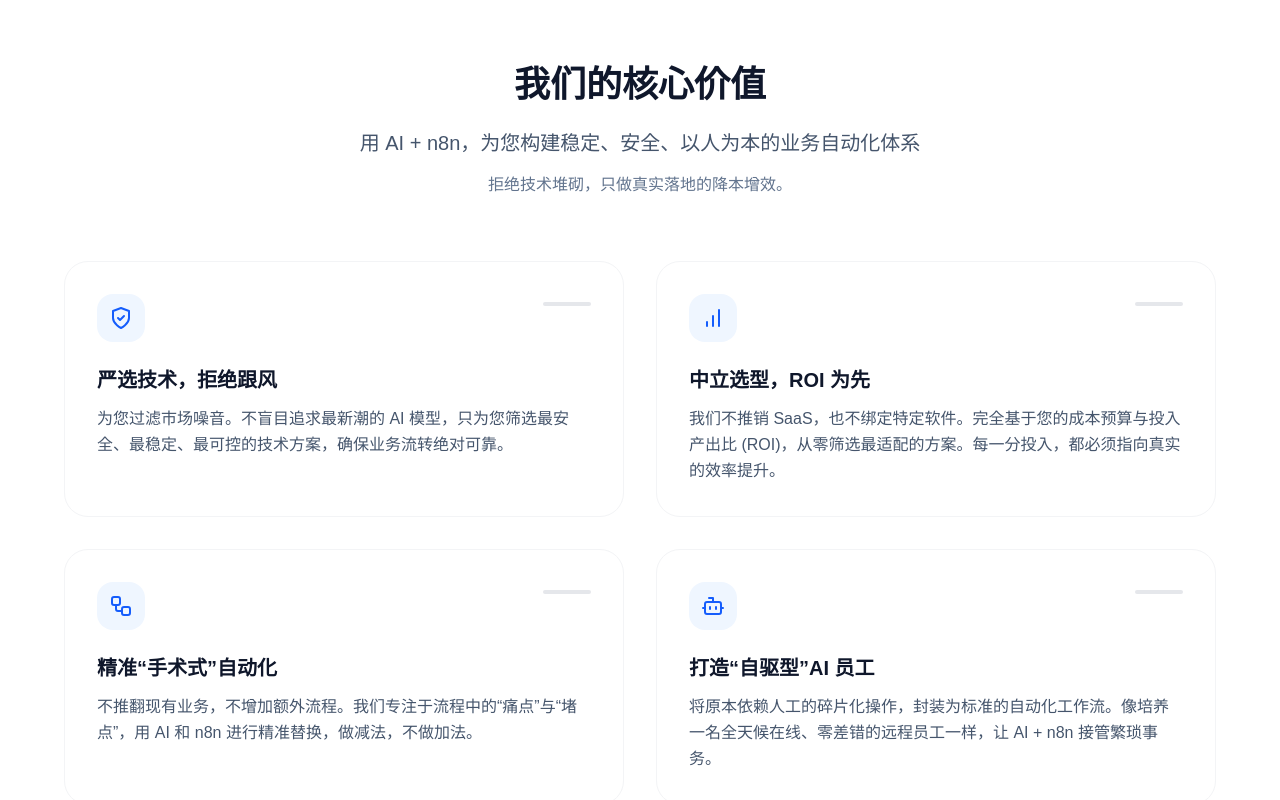
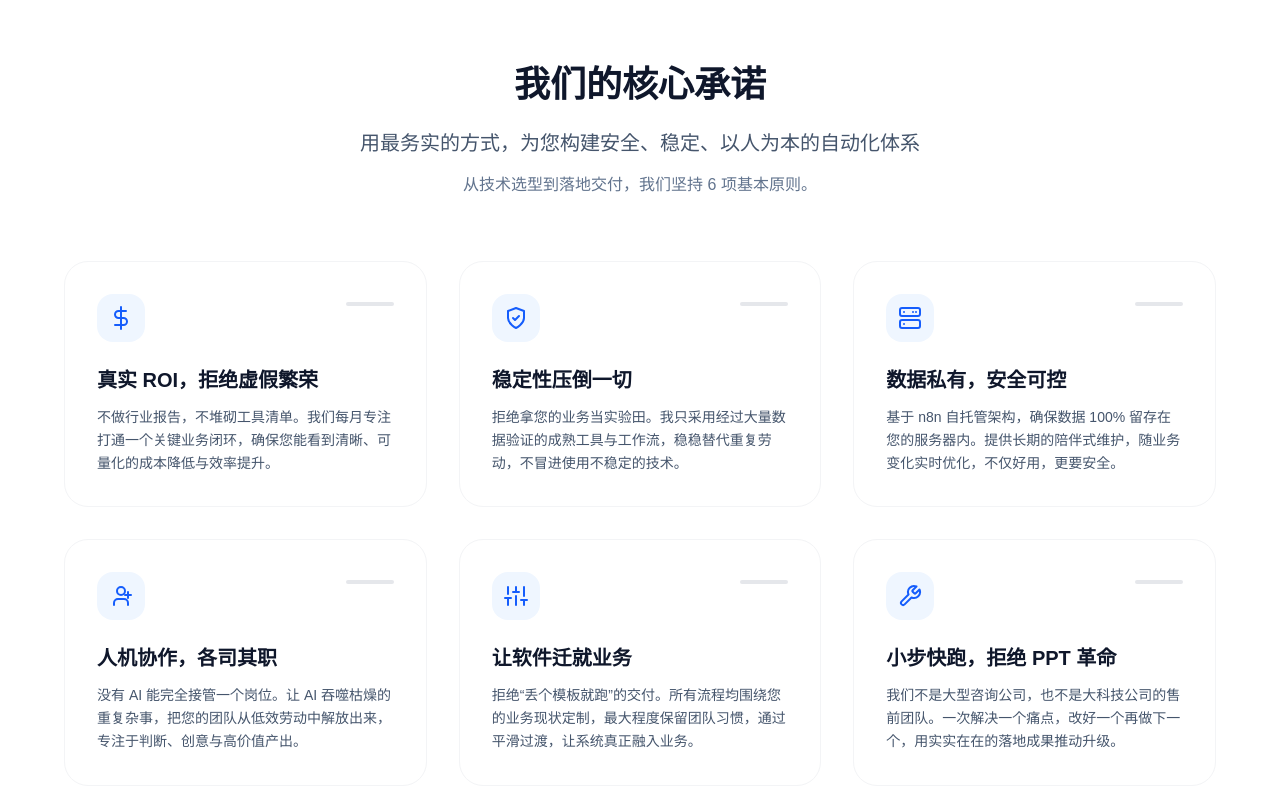
Before and after one commit to LEO-JIM/shangqunai, a Next.js app: page / in a window 1280 px wide. Shown: the part 2100-2900 px from the top of the page. Built offline with nearby package versions, Linux system fonts and the light colour scheme.

Commit message:
update feature

```diff
--- a/components/BusinessFeatures.tsx
+++ b/components/BusinessFeatures.tsx
@@ -2,36 +2,60 @@
 
 import React from "react";
 
-// 1. 定义与 PainPoints 风格一致的 SVG 图标
+// 针对 6 个核心价值点定制的 SVG 图标
 const Icons = {
-  Shield: () => (
+  // 1. 真实 ROI -> 增长趋势/钱袋 (代表量化回报)
+  Roi: () => (
+    <svg xmlns="http://www.w3.org/2000/svg" width="24" height="24" viewBox="0 0 24 24" fill="none" stroke="currentColor" strokeWidth="2" strokeLinecap="round" strokeLinejoin="round">
+      <line x1="12" y1="1" x2="12" y2="23" />
+      <path d="M17 5H9.5a3.5 3.5 0 0 0 0 7h5a3.5 3.5 0 0 1 0 7H6" />
+    </svg>
+  ),
+  // 2. 稳定性优先 -> 锚/盾牌 (代表稳固、不冒进)
+  Stable: () => (
     <svg xmlns="http://www.w3.org/2000/svg" width="24" height="24" viewBox="0 0 24 24" fill="none" stroke="currentColor" strokeWidth="2" strokeLinecap="round" strokeLinejoin="round">
       <path d="M12 22s8-4 8-10V5l-8-3-8 3v7c0 6 8 10 8 10z" />
       <path d="m9 12 2 2 4-4" />
     </svg>
   ),
-  Chart: () => (
+  // 3. 数据安全 -> 服务器/锁 (代表自托管、私有)
+  Security: () => (
     <svg xmlns="http://www.w3.org/2000/svg" width="24" height="24" viewBox="0 0 24 24" fill="none" stroke="currentColor" strokeWidth="2" strokeLinecap="round" strokeLinejoin="round">
-      <line x1="12" y1="20" x2="12" y2="10" />
-      <line x1="18" y1="20" x2="18" y2="4" />
-      <line x1="6" y1="20" x2="6" y2="16" />
+      <rect width="20" height="8" x="2" y="2" rx="2" ry="2" />
+      <rect width="20" height="8" x="2" y="14" rx="2" ry="2" />
+      <line x1="6" y1="6" x2="6.01" y2="6" />
+      <line x1="6" y1="18" x2="6.01" y2="18" />
+      <path d="M15 6h.01" />
+      <path d="M18 6h.01" />
     </svg>
   ),
-  Workflow: () => (
+  // 4. 人机协作 -> 用户 + 机器人 (代表分工)
+  Coop: () => (
     <svg xmlns="http://www.w3.org/2000/svg" width="24" height="24" viewBox="0 0 24 24" fill="none" stroke="currentColor" strokeWidth="2" strokeLinecap="round" strokeLinejoin="round">
-      <rect width="8" height="8" x="3" y="3" rx="2" />
-      <path d="M7 11v4a2 2 0 0 0 2 2h4" />
-      <rect width="8" height="8" x="13" y="13" rx="2" />
+      <path d="M19 21v-2a4 4 0 0 0-4-4H9a4 4 0 0 0-4 4v2" />
+      <circle cx="12" cy="7" r="4" />
+      <path d="M16 11h6" />
+      <path d="M19 8v6" />
     </svg>
   ),
-  Bot: () => (
+  // 5. 软件适应业务 -> 滑块/调节 (代表定制、适配)
+  Adapt: () => (
     <svg xmlns="http://www.w3.org/2000/svg" width="24" height="24" viewBox="0 0 24 24" fill="none" stroke="currentColor" strokeWidth="2" strokeLinecap="round" strokeLinejoin="round">
-      <path d="M12 8V4H8" />
-      <rect width="16" height="12" x="4" y="8" rx="2" />
-      <path d="M2 14h2" />
-      <path d="M20 14h2" />
-      <path d="M15 13v2" />
-      <path d="M9 13v2" />
+      <line x1="4" y1="21" x2="4" y2="14" />
+      <line x1="4" y1="10" x2="4" y2="3" />
+      <line x1="12" y1="21" x2="12" y2="12" />
+      <line x1="12" y1="8" x2="12" y2="3" />
+      <line x1="20" y1="21" x2="20" y2="16" />
+      <line x1="20" y1="12" x2="20" y2="3" />
+      <line x1="1" y1="14" x2="7" y2="14" />
+      <line x1="9" y1="8" x2="15" y2="8" />
+      <line x1="17" y1="16" x2="23" y2="16" />
+    </svg>
+  ),
+  // 6. 拒绝PPT -> 锤子/实干 (代表解决实际问题)
+  Action: () => (
+    <svg xmlns="http://www.w3.org/2000/svg" width="24" height="24" viewBox="0 0 24 24" fill="none" stroke="currentColor" strokeWidth="2" strokeLinecap="round" strokeLinejoin="round">
+      <path d="M14.7 6.3a1 1 0 0 0 0 1.4l1.6 1.6a1 1 0 0 0 1.4 0l3.77-3.77a6 6 0 0 1-7.94 7.94l-6.91 6.91a2.12 2.12 0 0 1-3-3l6.91-6.91a6 6 0 0 1 7.94-7.94l-3.76 3.76z" />
     </svg>
   ),
 };
@@ -39,28 +63,40 @@ const Icons = {
 const BusinessFeatures: React.FC = () => {
   const features = [
     {
-      title: "严选技术，拒绝跟风",
-      icon: <Icons.Shield />,
+      title: "真实 ROI，拒绝虚假繁荣",
+      icon: <Icons.Roi />,
       description:
-        "为您过滤市场噪音。不盲目追求最新潮的 AI 模型，只为您筛选最安全、最稳定、最可控的技术方案，确保业务流转绝对可靠。",
+        "不做行业报告，不堆砌工具清单。我们每月专注打通一个关键业务闭环，确保您能看到清晰、可量化的成本降低与效率提升。",
     },
     {
-      title: "中立选型，ROI 为先",
-      icon: <Icons.Chart />,
+      title: "稳定性压倒一切",
+      icon: <Icons.Stable />,
       description:
-        "我们不推销 SaaS，也不绑定特定软件。完全基于您的成本预算与投入产出比 (ROI)，从零筛选最适配的方案。每一分投入，都必须指向真实的效率提升。",
+        "拒绝拿您的业务当实验田。我只采用经过大量数据验证的成熟工具与工作流，稳稳替代重复劳动，不冒进使用不稳定的技术。",
     },
     {
-      title: "精准“手术式”自动化",
-      icon: <Icons.Workflow />,
+      title: "数据私有，安全可控",
+      icon: <Icons.Security />,
       description:
-        "不推翻现有业务，不增加额外流程。我们专注于流程中的“痛点”与“堵点”，用 AI 和 n8n 进行精准替换，做减法，不做加法。",
+        "基于 n8n 自托管架构，确保数据 100% 留存在您的服务器内。提供长期的陪伴式维护，随业务变化实时优化，不仅好用，更要安全。",
     },
     {
-      title: "打造“自驱型”AI 员工",
-      icon: <Icons.Bot />,
+      title: "人机协作，各司其职",
+      icon: <Icons.Coop />,
       description:
-        "将原本依赖人工的碎片化操作，封装为标准的自动化工作流。像培养一名全天候在线、零差错的远程员工一样，让 AI + n8n 接管繁琐事务。",
+        "没有 AI 能完全接管一个岗位。让 AI 吞噬枯燥的重复杂事，把您的团队从低效劳动中解放出来，专注于判断、创意与高价值产出。",
+    },
+    {
+      title: "让软件迁就业务",
+      icon: <Icons.Adapt />,
+      description:
+        "拒绝“丢个模板就跑”的交付。所有流程均围绕您的业务现状定制，最大程度保留团队习惯，通过平滑过渡，让系统真正融入业务。",
+    },
+    {
+      title: "小步快跑，拒绝 PPT 革命",
+      icon: <Icons.Action />,
+      description:
+        "我们不是大型咨询公司，也不是大科技公司的售前团队。一次解决一个痛点，改好一个再做下一个，用实实在在的落地成果推动升级。",
     },
   ];
 
@@ -70,38 +106,39 @@ const BusinessFeatures: React.FC = () => {
         {/* Section Header */}
         <div className="text-center mb-16">
           <h2 className="text-3xl md:text-4xl font-bold text-slate-900 mb-6">
-            我们的核心价值
+            我们的核心承诺
           </h2>
           <p className="text-xl text-slate-600 max-w-3xl mx-auto font-medium">
-            用 AI + n8n，为您构建稳定、安全、以人为本的业务自动化体系
+            用最务实的方式，为您构建安全、稳定、以人为本的自动化体系
           </p>
           <p className="mt-4 text-slate-500 max-w-2xl mx-auto">
-            拒绝技术堆砌，只做真实落地的降本增效。
+            从技术选型到落地交付，我们坚持 6 项基本原则。
           </p>
         </div>
 
-        {/* Features Grid */}
-        <div className="grid grid-cols-1 md:grid-cols-2 gap-6 lg:gap-8">
+        {/* Features Grid - 3x2 布局 */}
+        <div className="grid grid-cols-1 md:grid-cols-2 lg:grid-cols-3 gap-6 lg:gap-8">
           {features.map((feature, idx) => (
             <div
               key={idx}
-              // 交互升级：Hover 时边框变蓝，阴影加深
-              className="group bg-white border border-gray-100 rounded-3xl p-8 hover:border-blue-100 hover:shadow-xl hover:shadow-blue-900/5 transition-all duration-300"
+              // 交互：Hover 时边框变蓝，阴影加深
+              className="group bg-white border border-gray-100 rounded-3xl p-8 hover:border-blue-100 hover:shadow-xl hover:shadow-blue-900/5 transition-all duration-300 flex flex-col"
             >
               <div className="flex items-start justify-between mb-6">
-                 {/* 图标区域：淡蓝色背景 + 科技蓝图标 */}
+                 {/* 图标区域 */}
                 <div className="w-12 h-12 rounded-2xl bg-blue-50 flex items-center justify-center text-blue-600 group-hover:scale-110 transition-transform duration-300">
                   {feature.icon}
                 </div>
 
-                {/* 装饰线条：从黑色改为科技蓝，且 Hover 时伸长 */}
+                {/* 装饰线条 */}
                 <div className="mt-2 h-1 w-12 bg-gray-200 rounded-full group-hover:bg-blue-600 group-hover:w-20 transition-all duration-300"></div>
               </div>
 
               <h3 className="text-xl font-bold text-slate-900 mb-3">
                 {feature.title}
               </h3>
-              <p className="text-slate-600 leading-relaxed">
+              {/* 描述部分 */}
+              <p className="text-slate-600 leading-relaxed text-sm">
                 {feature.description}
               </p>
             </div>
```
